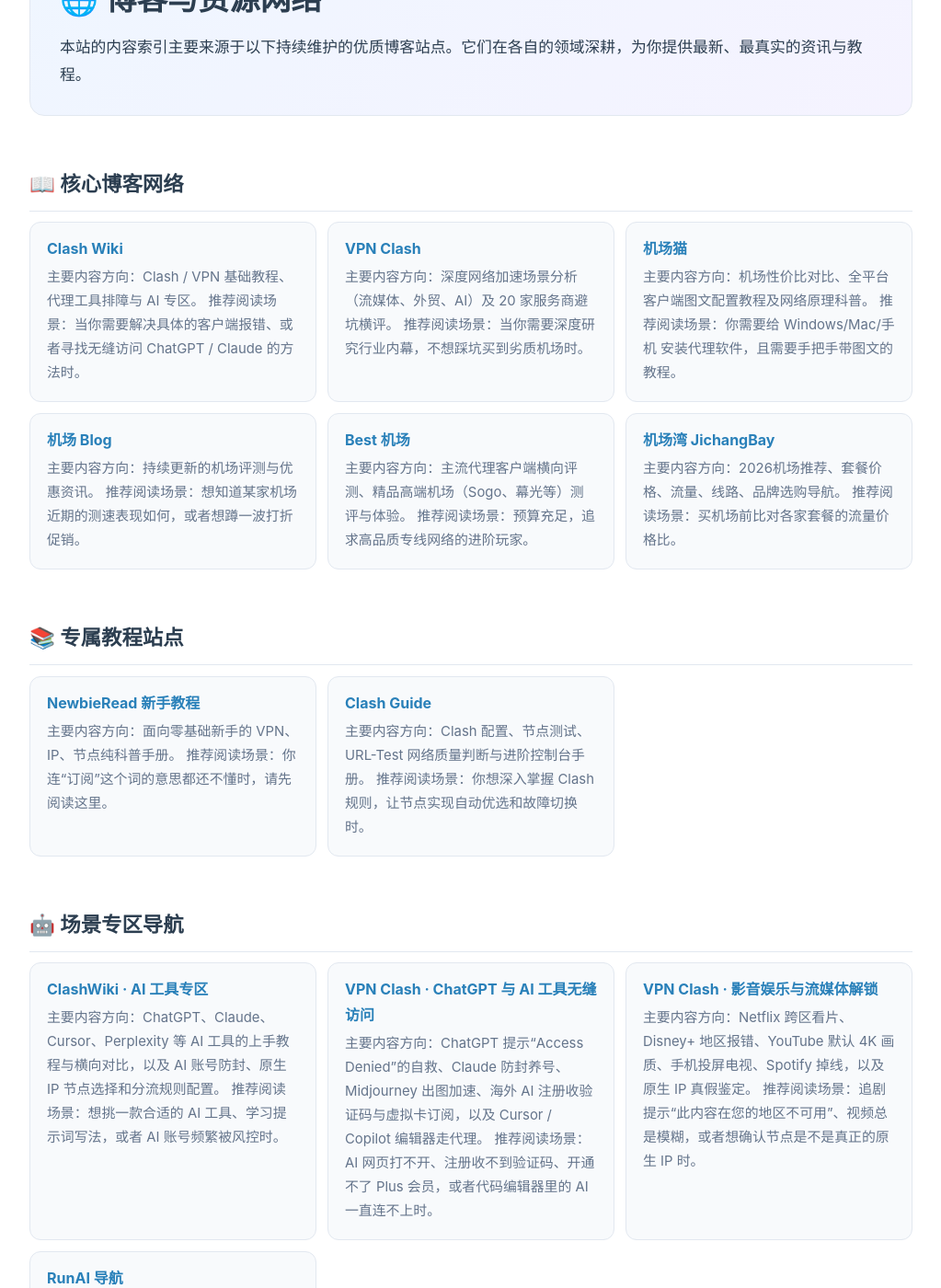
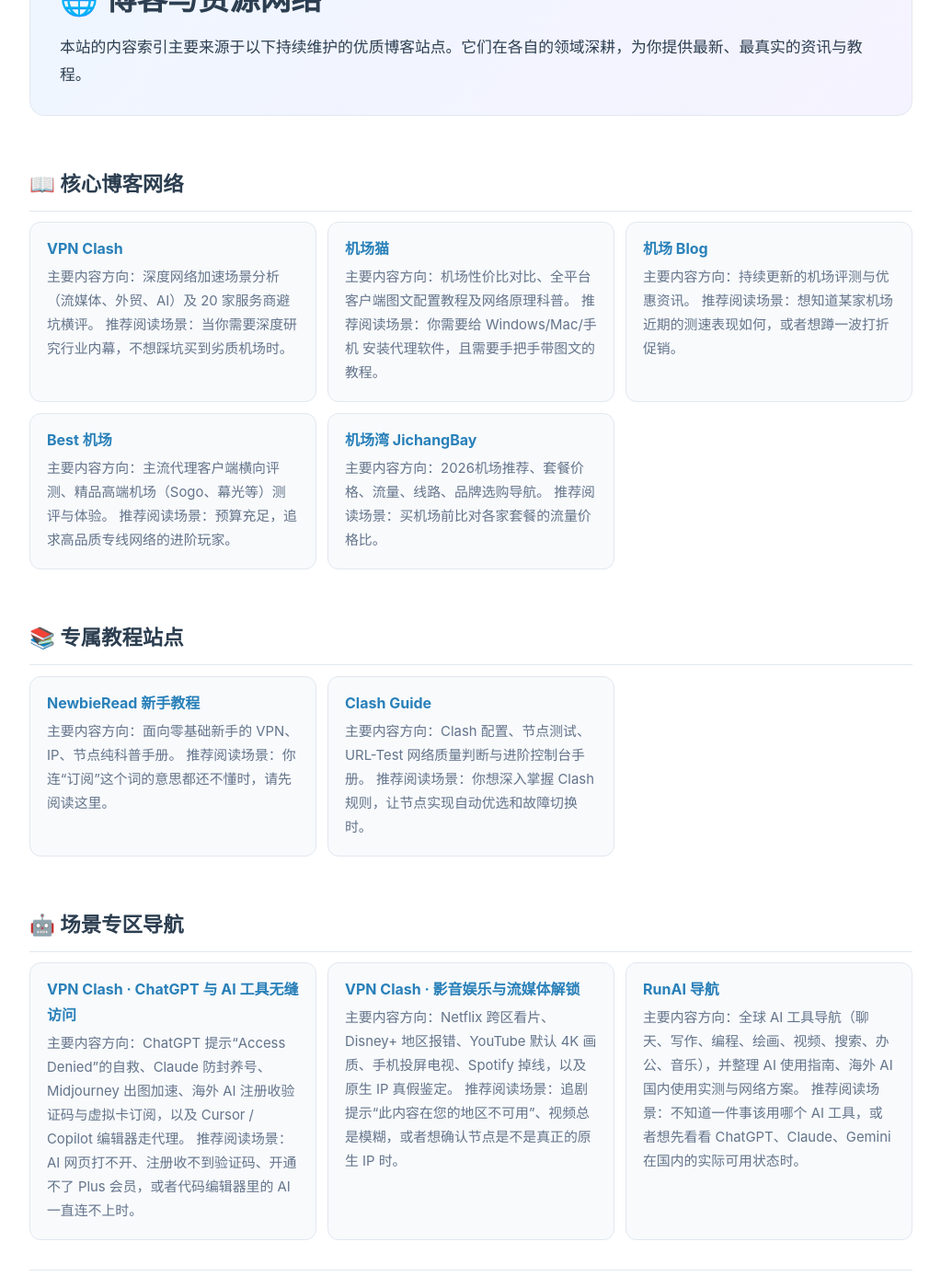
Before and after one commit to Colasaiko/tuijianjichang, a Jekyll site: the page built from resources.md, in a window 1280 px wide and 1400 px high, scrolled down 190 px. Shown: the whole window at 92% size, without its empty margins (128-1151 px from the left). Built offline with Jekyll 4.4.1, drawn with Linux system fonts in a browser that asks for light colours; our own code applies the rules of GitHub Pages for plain Markdown files.

Commit message:
Remove links to clashwiki.blog
Co-Authored-By: Claude Opus 5.5 <noreply@anthropic.com>

```diff
--- a/resources.md
+++ b/resources.md
@@ -16,10 +16,6 @@ description: 持续维护的博客网络与学习资源库，囊括 AI、流媒
 ## 📖 核心博客网络
 
 <div class="ap-links" markdown="1">
-
-- **[Clash Wiki](https://clashwiki.blog)**
-  *主要内容方向：Clash / VPN 基础教程、代理工具排障与 AI 专区。*
-  *推荐阅读场景：当你需要解决具体的客户端报错、或者寻找无缝访问 ChatGPT / Claude 的方法时。*
 
 - **[VPN Clash](https://vpn-clash.net)**
   *主要内容方向：深度网络加速场景分析（流媒体、外贸、AI）及 20 家服务商避坑横评。*
@@ -61,10 +57,6 @@ description: 持续维护的博客网络与学习资源库，囊括 AI、流媒
 
 <div class="ap-links" markdown="1">
 
-- **[ClashWiki · AI 工具专区](https://clashwiki.blog/category/ai-tools/)**
-  *主要内容方向：ChatGPT、Claude、Cursor、Perplexity 等 AI 工具的上手教程与横向对比，以及 AI 账号防封、原生 IP 节点选择和分流规则配置。*
-  *推荐阅读场景：想挑一款合适的 AI 工具、学习提示词写法，或者 AI 账号频繁被风控时。*
-
 - **[VPN Clash · ChatGPT 与 AI 工具无缝访问](https://vpn-clash.net/topics/ai)**
   *主要内容方向：ChatGPT 提示“Access Denied”的自救、Claude 防封养号、Midjourney 出图加速、海外 AI 注册收验证码与虚拟卡订阅，以及 Cursor / Copilot 编辑器走代理。*
   *推荐阅读场景：AI 网页打不开、注册收不到验证码、开通不了 Plus 会员，或者代码编辑器里的 AI 一直连不上时。*
```
Also changed, not shown: airport.md (+0 -1 lines), clash.md (+0 -2 lines), newbie.md (+0 -2 lines).
